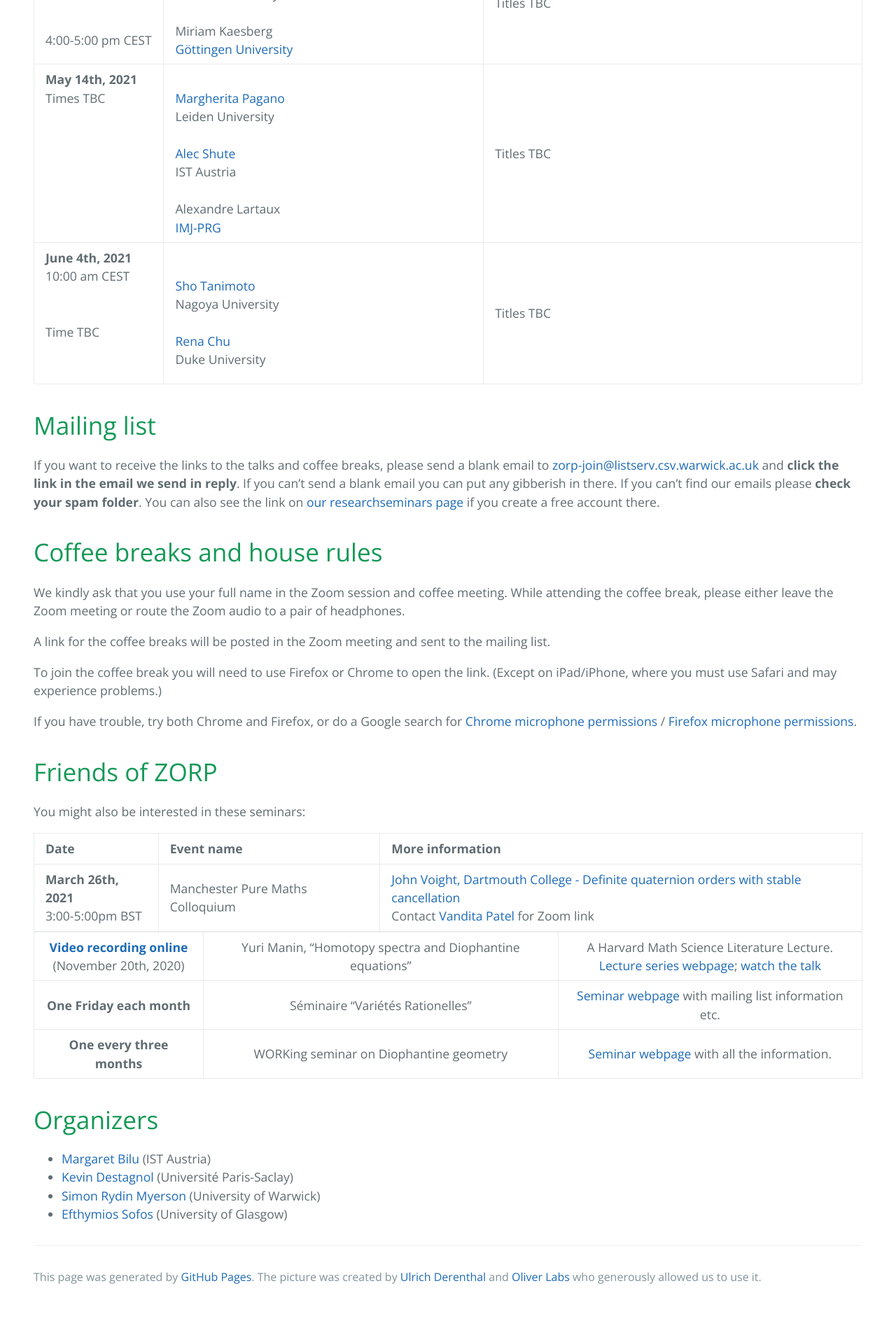
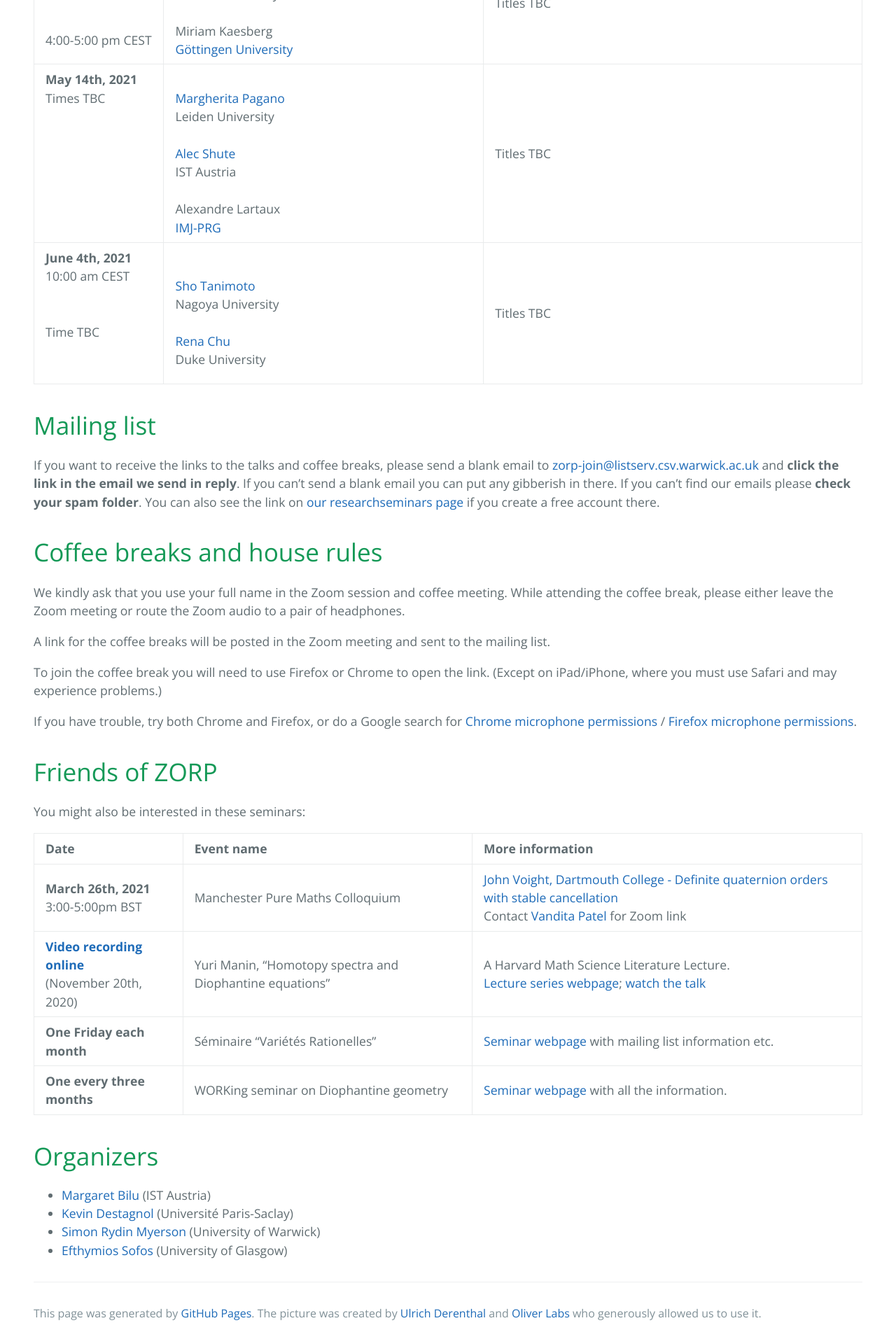
Before and after one commit to zoom-on-rational-points/zoom-on-rational-points.github.io, a Jekyll site: the page built from index.md, in a window 1280 px wide. Shown: the part 1762-3682 px from the top of the page at 70% size. Built offline with Jekyll 4.4.1, drawn with Linux system fonts in a browser that asks for light colours; our own code applies the rules of GitHub Pages for plain Markdown files; before the commit the page ends 3630 px from its top, so only the background shows below that.

Commit message:
Update index.md

```diff
--- a/index.md
+++ b/index.md
@@ -43,12 +43,12 @@ You might also be interested in these seminars:
 | Date   | Event name     | More information |
 |:-------|:--------------|:------|
 | **March 26th, 2021** <br> 3:00-5:00pm BST| Manchester Pure Maths Colloquium  | <a href="https://events.manchester.ac.uk/event/event:jm-kmg739mn-odzu3r#travelinfo">John Voight, Dartmouth College - Definite quaternion orders with stable cancellation</a><br>Contact <a href="mailto:vandita.patel@manchester.ac.uk">Vandita Patel</a> for Zoom link |
+| **<a href="https://www.youtube.com/watch?v=0LRjvyldpCw">Video recording online</a>** <br> (November 20th, 2020) | Yuri Manin, "Homotopy spectra and Diophantine equations" | A Harvard Math Science Literature Lecture.<br> <a href="https://cmsa.fas.harvard.edu/literature-lecture-series/">Lecture series webpage</a>; <a href="https://www.youtube.com/watch?v=0LRjvyldpCw">watch the talk</a>|
+| **One Friday each month** | S&eacute;minaire "Vari&eacute;t&eacute;s Rationelles" | <a href="https://webusers.imj-prg.fr/~cyril.demarche/SVR/SVR.html">Seminar webpage</a> with mailing list information etc. |
+| **One every three months** | WORKing seminar on Diophantine geometry | <a href="https://sites.google.com/site/netandogra/working-seminar">Seminar webpage</a> with all the information. |
 {% comment %}
 | **December 18th, 2020** <br> 9:30am-1pm GMT| Egham-Reading-London Arithmetic Statistics Seminar  | <a href="https://reynoldfregoli.wixsite.com/website">Programme and Zoom link</a> |
 {% endcomment %}
-| **<a href="https://www.youtube.com/watch?v=0LRjvyldpCw">Video recording online</a>** <br> (November 20th, 2020) | Yuri Manin, "Homotopy spectra and Diophantine equations" | A Harvard Math Science Literature Lecture.<br> <a href="https://cmsa.fas.harvard.edu/literature-lecture-series/">Lecture series webpage</a>; <a href="https://www.youtube.com/watch?v=0LRjvyldpCw">watch the talk</a>|
-| **One Friday each month** | S&eacute;minaire "Vari&eacute;t&eacute;s Rationelles" | <a href="https://webusers.imj-prg.fr/~cyril.demarche/SVR/SVR.html">Seminar webpage</a> with mailing list information etc. |
-| **One every three months** | WORKing seminar on Diophantine geometry | <a href="https://sites.google.com/site/netandogra/working-seminar">Seminar webpage</a> with all the information. |
 
 
 
```
